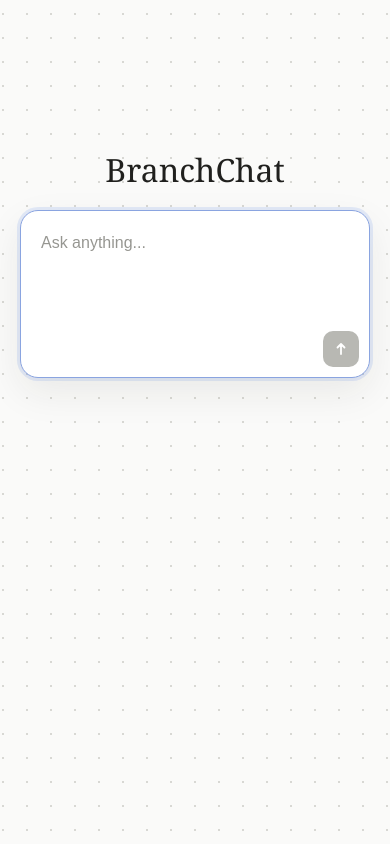
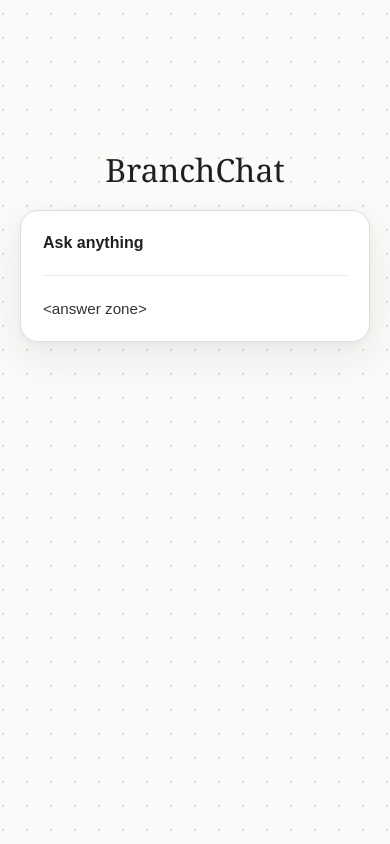
Before and after one commit to qtranwww/BranchChat, a Next.js app: page / in a window 390 px wide. Built offline with nearby package versions, Linux system fonts and the light colour scheme.

Commit message:
add question and answer card

```diff
--- a/app/globals.css
+++ b/app/globals.css
@@ -43,7 +43,8 @@ textarea {
   background-size: 24px 24px;
 }
 
-.initial-state {
+.initial-state,
+.node-demo {
   width: min(100%, 460px);
   display: grid;
   gap: 24px;
@@ -56,6 +57,104 @@ h1 {
   font-weight: 400;
   line-height: 1.12;
   text-align: center;
+}
+
+.conversation-node {
+  overflow: hidden;
+  border: 1px solid var(--border);
+  border-radius: 18px;
+  background: #ffffff;
+  box-shadow: 0 14px 38px rgb(32 32 30 / 8%), 0 2px 8px rgb(32 32 30 / 4%);
+}
+
+.conversation-node__question,
+.conversation-node__answer {
+  padding: 20px 22px;
+  overflow-wrap: anywhere;
+}
+
+.conversation-node__question {
+  font-weight: 600;
+  line-height: 1.5;
+  white-space: pre-wrap;
+}
+
+.conversation-node__question p,
+.conversation-node__answer > :first-child {
+  margin-top: 0;
+}
+
+.conversation-node__question p,
+.conversation-node__answer > :last-child {
+  margin-bottom: 0;
+}
+
+.conversation-node__divider {
+  height: 1px;
+  margin-inline: 22px;
+  background: #e7e7e3;
+}
+
+.conversation-node__answer {
+  color: #343431;
+  font-size: 0.95rem;
+  line-height: 1.65;
+}
+
+.conversation-node__answer h2,
+.conversation-node__answer h3 {
+  margin: 1.35em 0 0.5em;
+  color: var(--ink);
+  line-height: 1.3;
+}
+
+.conversation-node__answer h2 {
+  font-size: 1.2rem;
+}
+
+.conversation-node__answer h3 {
+  font-size: 1.05rem;
+}
+
+.conversation-node__answer ul,
+.conversation-node__answer ol {
+  margin: 0.8em 0;
+  padding-left: 1.4rem;
+}
+
+.conversation-node__answer li + li {
+  margin-top: 0.3em;
+}
+
+.conversation-node__answer a {
+  color: #315fc4;
+  text-decoration-thickness: 1px;
+  text-underline-offset: 3px;
+}
+
+.conversation-node__answer code {
+  border-radius: 5px;
+  background: #f1f1ee;
+  padding: 0.15em 0.35em;
+  font-family: Consolas, "Courier New", monospace;
+  font-size: 0.9em;
+}
+
+.conversation-node__answer pre {
+  overflow-x: auto;
+  margin: 1em 0;
+  border: 1px solid #e4e4df;
+  border-radius: 10px;
+  background: #f6f6f3;
+  padding: 14px 16px;
+}
+
+.conversation-node__answer pre code {
+  display: block;
+  min-width: max-content;
+  padding: 0;
+  background: transparent;
+  line-height: 1.55;
 }
 
 .composer {
@@ -144,7 +243,8 @@ h1 {
     padding-top: 18vh;
   }
 
-  .initial-state {
+  .initial-state,
+  .node-demo {
     gap: 22px;
   }
 
--- a/app/page.tsx
+++ b/app/page.tsx
@@ -1,12 +1,15 @@
-import { InitialComposer } from "@/components/initial-composer";
+import { ConversationNode } from "@/components/conversation-node";
+
+const sampleQuestion = "Ask anything";
+const sampleAnswer = "\\<answer zone\\>";
 
 export default function Home() {
   return (
     <main className="conversation-canvas">
-      <section className="initial-state" aria-labelledby="initial-prompt-title">
-        <h1 id="initial-prompt-title">BranchChat</h1>
+      <section className="node-demo" aria-labelledby="page-title">
+        <h1 id="page-title">BranchChat</h1>
 
-        <InitialComposer />
+        <ConversationNode question={sampleQuestion} answer={sampleAnswer} isTip />
       </section>
     </main>
   );
--- /dev/null
+++ b/components/conversation-node.tsx
@@ -0,0 +1,25 @@
+import ReactMarkdown from "react-markdown";
+
+type ConversationNodeProps = {
+  question: string;
+  answer: string;
+  isTip: boolean;
+};
+
+export function ConversationNode({ question, answer, isTip }: ConversationNodeProps) {
+  const variantClass = isTip ? "conversation-node--tip" : "conversation-node--standard";
+
+  return (
+    <article className={`conversation-node ${variantClass}`} data-tip={isTip || undefined}>
+      <div className="conversation-node__question">
+        <p>{question}</p>
+      </div>
+
+      <div className="conversation-node__divider" aria-hidden="true" />
+
+      <div className="conversation-node__answer">
+        <ReactMarkdown skipHtml>{answer}</ReactMarkdown>
+      </div>
+    </article>
+  );
+}
--- a/package.json
+++ b/package.json
@@ -12,7 +12,8 @@
   "dependencies": {
     "next": "^16.4.6",
     "react": "^19.3.1",
-    "react-dom": "^19.3.1"
+    "react-dom": "^19.3.1",
+    "react-markdown": "^10.1.0"
   },
   "devDependencies": {
     "@tailwindcss/postcss": "^4.3.5",
```
Also changed, not shown: 1 other file (tests, documents, lock files or other folders).
